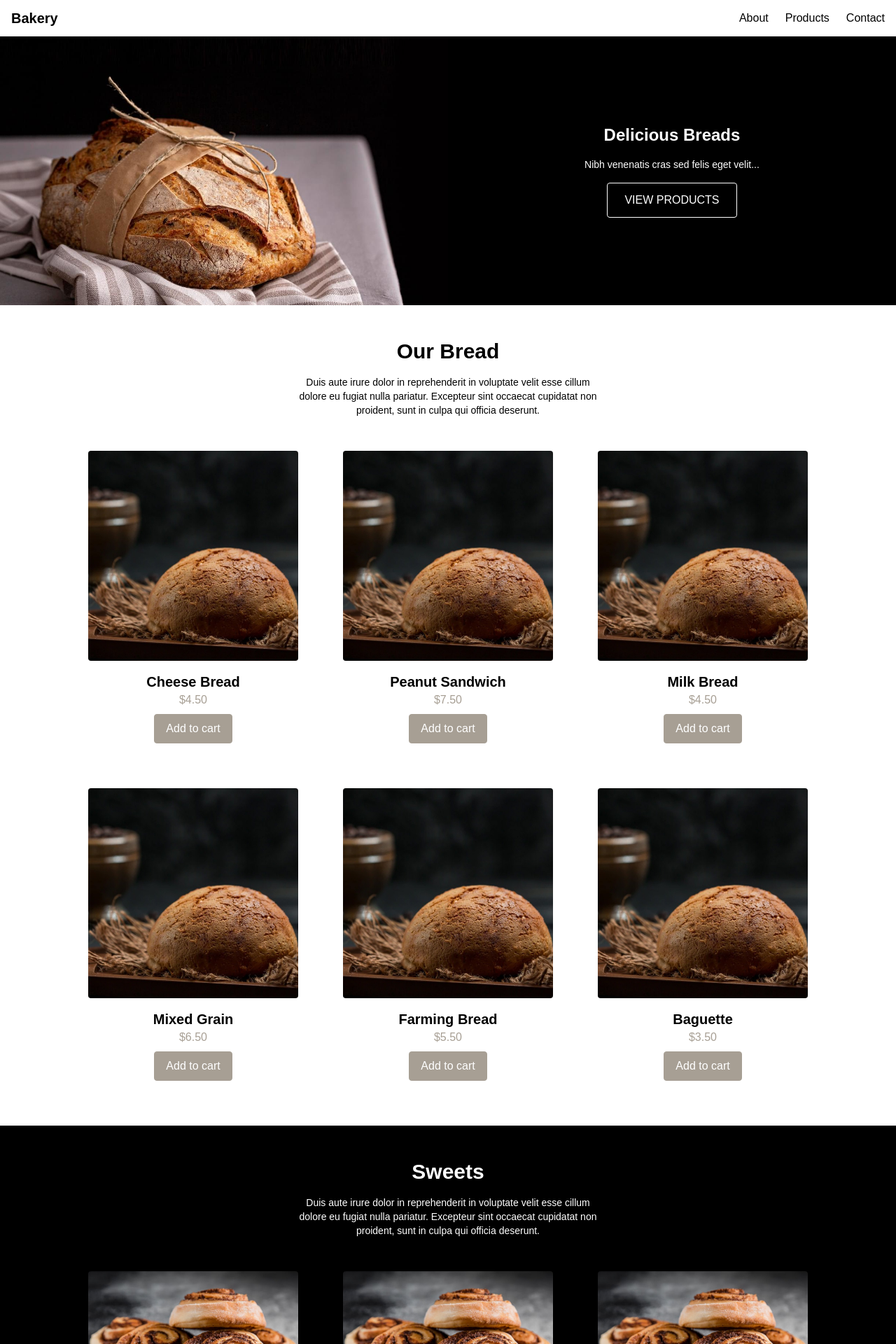
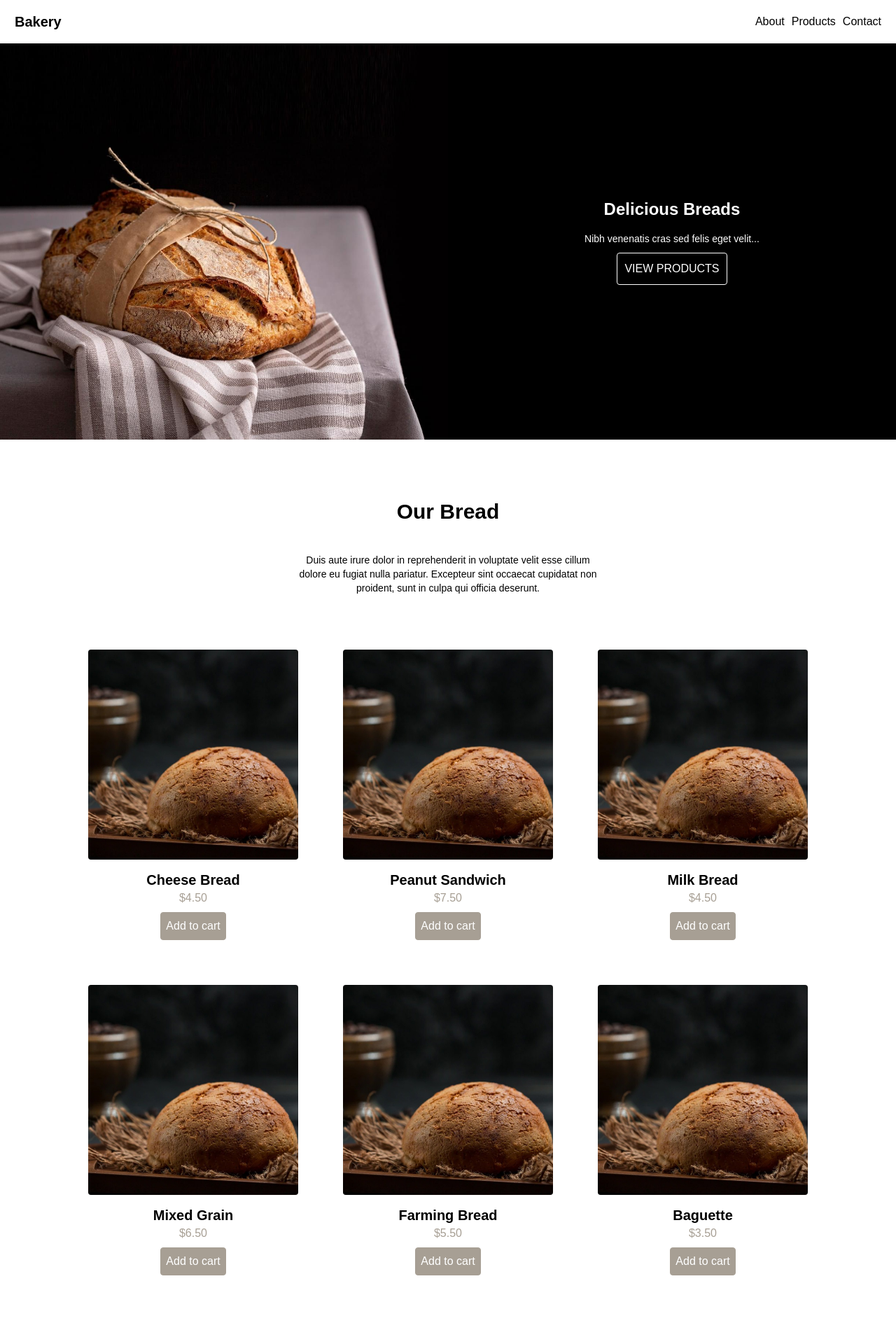
Before and after one commit to Fatma-jamal/bakery-next-landing-page, a Next.js app: page / in a window 1280 px wide. Shown: the top 1920 px of the page at 70% size. Built offline with nearby package versions, Linux system fonts and the light colour scheme.

Commit message:
add spaces

```diff
--- a/src/app/components/Footer.jsx
+++ b/src/app/components/Footer.jsx
@@ -3,7 +3,8 @@ export default function Footer() {
   return (
     <footer className="bg-black text-white py-10 mt-16">
       {/* <div className="max-w-7xl mx-auto px-6 grid grid-cols-1 sm:grid-cols-3 gap-8 text-sm justify-center items-center"> */}
-        <div className="max-w-7xl mx-auto px-6 flex flex-col sm:flex-row justify-center items-center text-center sm:text-left gap-20 text-sm">
+        <div className="max-w-7xl mx-auto px-6 flex flex-col sm:flex-row justify-center items-center text-center sm:text-left gap-20 text-sm"
+        style={{padding:"3%"}}>
             <div>
                 <h2 className="text-lg font-semibold mb-3">Bakery</h2>
                 <p>Crafting sweetness since 2025.</p>
--- a/src/app/components/HeroSection.jsx
+++ b/src/app/components/HeroSection.jsx
@@ -2,13 +2,16 @@ export default function HeroSection() {
   return (
     <section className="flex flex-wrap w-full">
       <div className="w-full md:w-1/2">
-        <img src="/images/intro.jpg" alt="intro" className="w-full h-64 md:h-96 object-cover" />
+        <img src="/images/intro.jpg" alt="intro" className="w-full h-full md:h-full object-cover" />
       </div>
       <div className="w-full md:w-1/2 bg-black flex items-center justify-center">
         <div className="text-white text-center px-4 space-y-4">
+
           <h1 className="text-2xl font-bold">Delicious Breads</h1>
-          <p className="max-w-md text-sm">Nibh venenatis cras sed felis eget velit...</p>
-          <button className="inline-block px-6 py-3 rounded border border-white">VIEW PRODUCTS</button>
+          <p className="max-w-md text-sm" style={{margin:"10px"}}>Nibh venenatis cras sed felis eget velit...</p>
+          <button className="inline-block px-6 py-3 rounded border border-white
+          hover:text-black hover:bg-white hover:border-none"
+          style={{padding:"10px"}}>VIEW PRODUCTS</button>
         </div>
       </div>
     </section>
--- a/src/app/components/MenuSection.jsx
+++ b/src/app/components/MenuSection.jsx
@@ -1,14 +1,14 @@
 
 export default function MenuSection({menu}) {
   return (
-    <div className="flex flex-wrap justify-center gap-8 p-4">
+    <div className="flex flex-wrap justify-center gap-8 p-4" style={{margin:"5%"}}>
         {Object.entries(menu).map(([category, items]) => (
             <div
                 className="px-6 py-8 text-black bg-warm-gray rounded-2xl shadow-lg hover:shadow-xl transition-shadow duration-300 min-w-[250px] max-w-[300px]"
                 key={category}
             >
                 <div className="grid gap-4">
-                <div>
+                <div style={{padding:"5%"}}>
                     <h2 className="text-2xl font-bold mb-4 pb-2 text-left text-black">
                     {category}
                     </h2>
--- a/src/app/components/Navbar.jsx
+++ b/src/app/components/Navbar.jsx
@@ -9,7 +9,7 @@ export default function Navbar() {
   return (
     <nav className="bg-white shadow-md">
       <div className="max-w-7xl mx-auto px-4 py-3 flex items-center justify-between">
-        <div className="text-xl font-bold text-black">
+        <div className="text-xl font-bold text-black" style={{margin:"5px"}}>
           <Link href="/">Bakery</Link>
         </div>
 
@@ -23,9 +23,9 @@ export default function Navbar() {
         <div className={`sm:flex ${
             open ? "block mt-4 space-y-4" : "hidden sm:block"
           } space-x-0 sm:space-x-6`}>
-          <Link href="/about" className="block text-black hover:text-warm-gray">About</Link>
-          <Link href="/products" className="block text-black hover:text-warm-gray">Products</Link>
-          <Link href="/contact" className="block text-black hover:text-warm-gray">Contact</Link>
+          <Link href="/about" className="block text-black hover:text-warm-gray" style={{margin:"5px"}}>About</Link>
+          <Link href="/products" className="block text-black hover:text-warm-gray" style={{margin:"5px"}}>Products</Link>
+          <Link href="/contact" className="block text-black hover:text-warm-gray" style={{margin:"5px"}}>Contact</Link>
         </div>
 
       </div>
--- a/src/app/components/ProductsCard.jsx
+++ b/src/app/components/ProductsCard.jsx
@@ -8,9 +8,11 @@ export default function ProductsCard({ name, price, image ,textColor}) {
         height={300}
         alt={name}
         className="object-cover rounded"/>
-      <h4 className={`text-xl font-semibold mt-4 ${textColor}`}>{name}</h4>
+      <h4 className={`text-xl font-semibold mt-4 ${textColor}`}
+      style={{marginTop:"5%"}}>{name}</h4>
       <p className="text-warm-gray mb-2">{price}</p>
-      <button className="bg-warm-gray border border-warm-gray text-white px-4 py-2 rounded hover:bg-white hover:text-warm-gray transition">
+      <button className="bg-warm-gray border border-warm-gray text-white px-4 py-2 rounded hover:bg-white hover:text-warm-gray transition"
+      style={{padding:"7px"}}>
         Add to cart
       </button>
     </div>
--- a/src/app/components/ProductsGrid.jsx
+++ b/src/app/components/ProductsGrid.jsx
@@ -2,7 +2,7 @@ import ProductsCard from "./ProductsCard";
 // import { products} from "../data/products";
 export default function ProductsGrid({products,textColor}) {
   return (
-    <div className="grid grid-cols-1 sm:grid-cols-2 lg:grid-cols-3 gap-8">
+    <div className="grid grid-cols-1 sm:grid-cols-2 lg:grid-cols-3 gap-8" style={{margin:"3%"}}>
       {products.map((item) => (
         <ProductsCard key={item.id}
             name={item.name}
--- a/src/app/page.js
+++ b/src/app/page.js
@@ -7,74 +7,18 @@ import Footer from "./components/Footer";
 
 export default function HomePage() {
 
-
-  const sweetProducts = [
-    {id:1 ,name: "Cookies", price: "$3.50", image: "cinnamon.jpg" },
-    {id:2 ,name: "Turkish Bagels", price: "$5.50", image: "cinnamon.jpg" },
-    {id:3 ,name: "Carrot Cake", price: "$8.50", image: "cinnamon.jpg" },
-    {id:4 ,name: "Chocolate Croissant", price: "$4.50", image: "cinnamon.jpg" },
-    {id:5 ,name: "Cinnamon Roll Pie", price: "$6.50", image: "cinnamon.jpg" },
-    {id:6 ,name: "Brownie", price: "$3.50", image: "cinnamon.jpg" },
-  ]
-
-  const menu = {
-    Cookies: [
-      "Biscotti",
-      "Chocolate Chip",
-      "Oatmeal Pecan",
-      "Oat Ginger Bar",
-      "Seasonal specials",
-    ],
-    Scones: [
-      "Classic butter scone",
-      "Fresh fruit buttermilk scones",
-      "Handmade scones",
-    ],
-    Other: [
-      "Seasonal galettes",
-      "Tartlets",
-      "Banana Bread",
-      "Bread Pudding",
-      "Cranberry Pecan Granola",
-    ],
-  };
-
   return (
     <div className="min-h-screen bg-white">
       {/* Header */}
       <Navbar/>
-
-      {/* <div className="flex flex-wrap w-full">
-        <div className="w-full md:w-1/2">
-          <img
-            src="/images/intro.jpg"
-            alt="intro"
-            className="w-full h-64 md:h-96 object-cover"
-          />
-        </div>
-
-        <div className="w-full md:w-1/2 bg-black flex items-center justify-center h-auto md:h-96 text-center py-8 md:py-0">
-          <div className="flex flex-col items-center justify-center space-y-4 px-4">
-            <h1 className="text-white text-2xl font-bold">Delicious Breads</h1>
-            <p className="text-white max-w-md text-sm">
-              Nibh venenatis cras sed felis eget velit aliquet sagittis id.
-              Tellus pellentesque eu tincidunt tortor aliquam nulla.
-            </p>
-
-            <button className="bg-black text-white border border-white rounded hover:bg-white hover:text-black transition px-0 py-0">
-              <span className="inline-block px-6 py-3 rounded">Learn More</span>
-            </button>
-          </div>
-        </div>
-      </div> */}
 
       <HeroSection/>
 
 
       {/* our bread  */}
       <section className="flex flex-col items-center justify-center text-center px-4 py-12">
-        <h1 className="text-black text-3xl font-bold mb-4">Our Bread</h1>
-        <p className="text-black max-w-md text-sm mb-8">
+        <h1 className="text-black text-3xl font-bold mb-4 mt-6" style={{marginTop:"3%"}}>Our Bread</h1>
+        <p className="text-black max-w-md text-sm mb-8" style={{margin:"2%"}}>
           Duis aute irure dolor in reprehenderit in voluptate velit esse cillum dolore eu fugiat nulla pariatur.
           Excepteur sint occaecat cupidatat non proident, sunt in culpa qui officia deserunt.
         </p>
@@ -83,8 +27,8 @@ export default function HomePage() {
 
       {/* Sweets section */}
       <section className="flex flex-col items-center justify-center text-center px-4 py-12 bg-black">
-        <h1 className="text-white text-3xl font-bold mb-4">Sweets</h1>
-        <p className="text-white max-w-md text-sm mb-8">
+        <h1 className="text-white text-3xl font-bold mb-4" style={{marginTop:"3%"}}>Sweets</h1>
+        <p className="text-white max-w-md text-sm mb-8" style={{margin:"2%"}}>
          Duis aute irure dolor in reprehenderit in voluptate velit esse cillum dolore eu fugiat nulla pariatur.
           Excepteur sint occaecat cupidatat non proident, sunt in culpa qui officia deserunt.
         </p>
@@ -93,7 +37,7 @@ export default function HomePage() {
 
       {/* Menu section */}
       <section className="flex flex-col items-center justify-center text-center px-4 py-12 bg-white">
-        <h1 className="text-white text-3xl font-bold mb-4 mx-10 my-10">Sweets</h1>
+        <h1 className="text-black text-3xl font-bold mb-4 mx-10 my-10" style={{marginTop:"3%"}}>Sweets</h1>
         <MenuSection menu = {menu}/>
       </section>
 
```
